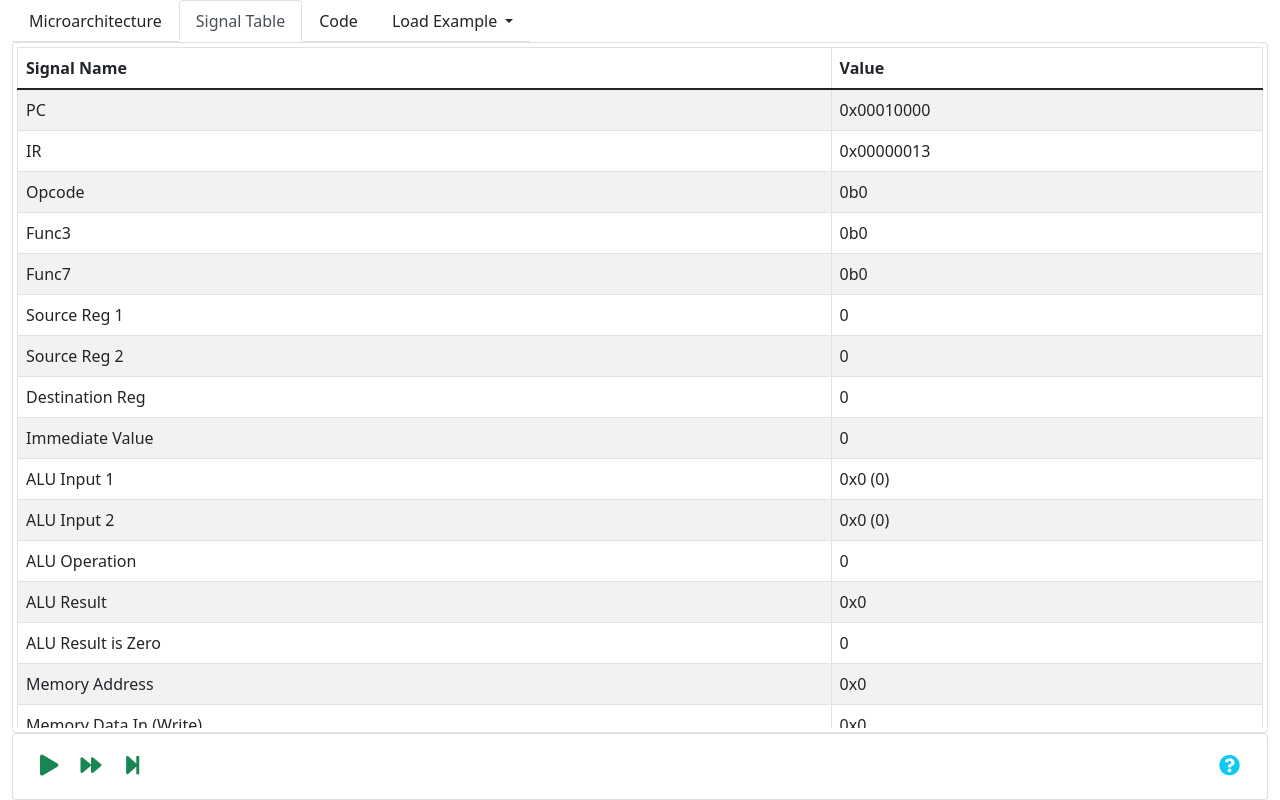
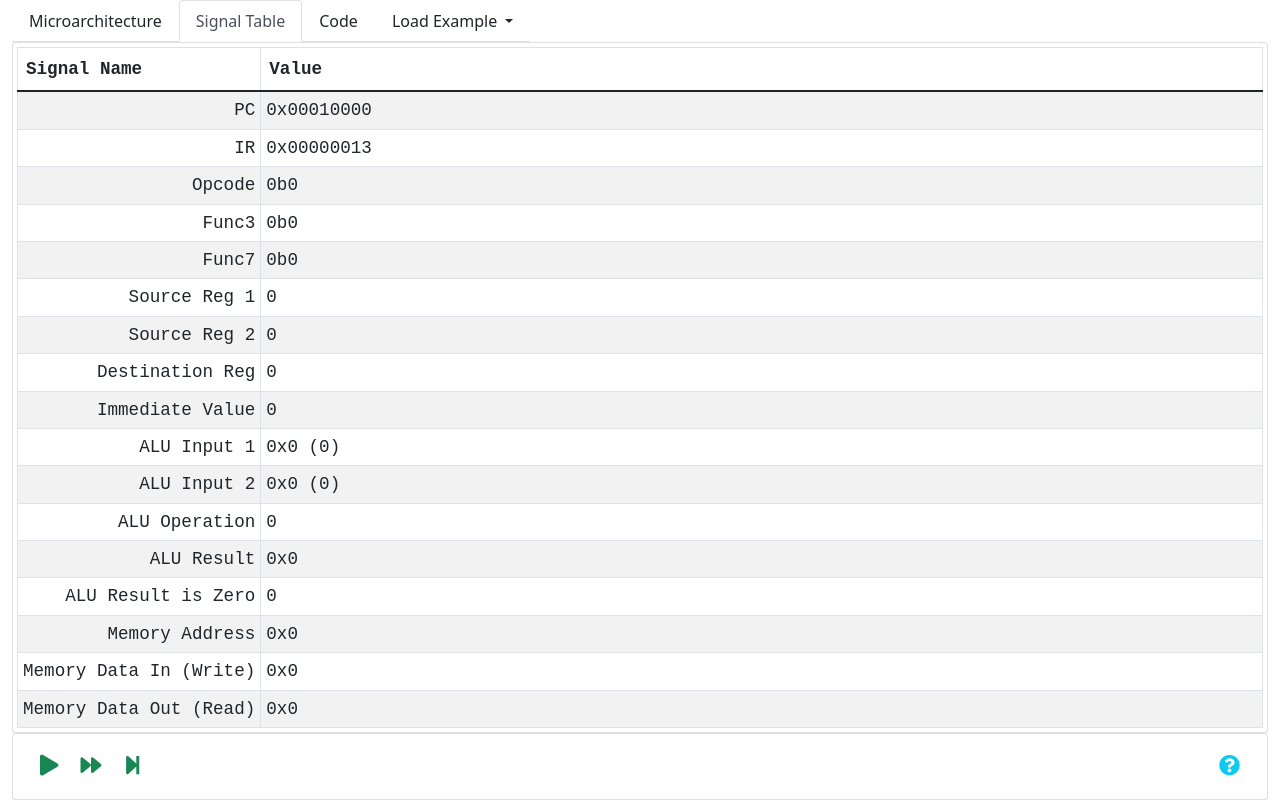
Before and after one commit to smwpv9/intro-computer-engineering, a website built with webpack: page isa/index.html in a window 1280 px wide. Both pictures are taken after a click on the tab "Signal Table". Built offline with nearby package versions, Linux system fonts and the light colour scheme.

Commit message:
updating css for signal table

```diff
--- a/isa/css/site.css
+++ b/isa/css/site.css
@@ -186,6 +186,24 @@ table.table-fit tbody td, table.table-fit tfoot td {
 }
 
 
+.signal-table {
+	font-family: monospace;
+	font-size: 110%;
+	padding: 0;
+	margin: 0;
+}
+
+.signal-table td {
+	padding: 5px;
+	margin: 0;
+}
+
+.signal-table td:nth-child(1) {
+	text-align: right;
+	white-space: nowrap;
+	width: 1px;
+	/* Force to minimum that doesn't wrap */
+}
 
 /** ==== SVG Styling ==== */
 
```
